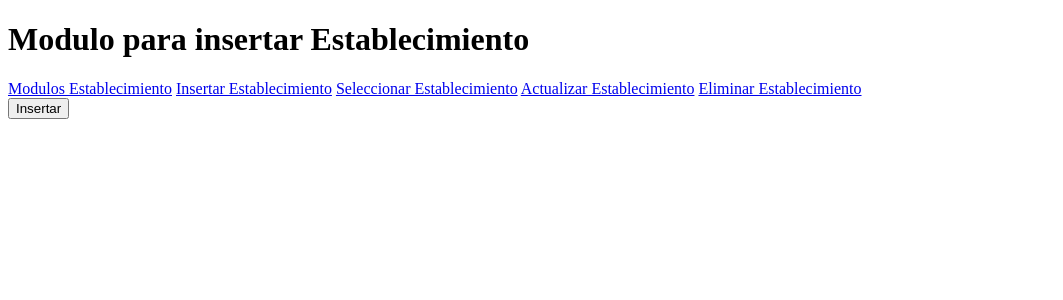
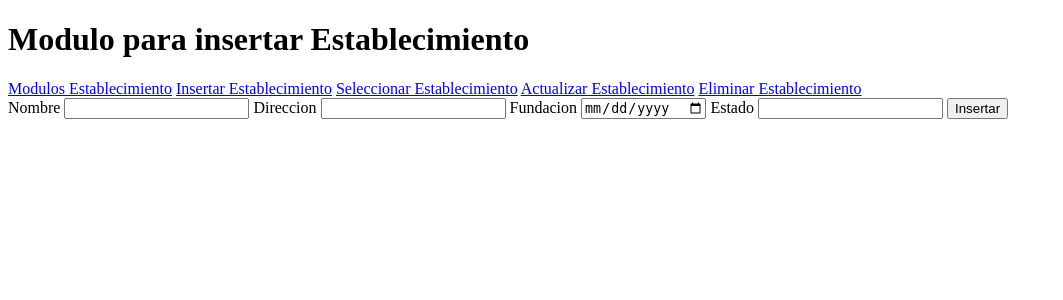
Before and after one commit to DevIran3/DjangoSchool, a Django app: page /Establecimiento/InsertarEstablecimiento/ in a window 1280 px wide. Shown: the top 300 px of the page, without its empty margins (0-1063 px from the left). Run offline with Django 3.2, Linux system fonts and the light colour scheme; parts of the project's set-up code (start-up, migrations or seed data) failed here and were passed over.

Commit message:
ViewEstablecimiento InsertEstablecimeinto POST usando name de las etiquetas html

```diff
--- a/Templates/TempEstablecimiento/InsertEstablecimiento.html
+++ b/Templates/TempEstablecimiento/InsertEstablecimiento.html
@@ -11,7 +11,14 @@
         {%if Error%}
             <h2>{{Error}}</h2>
         {%else%}
-            {{EstablecimientoForm.as_p}}
+            <label>Nombre</label>
+            <input type="text" name="nombre">
+            <label>Direccion</label>
+            <input type="text" name="direccion">
+            <label>Fundacion</label>
+            <input type="date" name="fundacion">
+            <label>Estado</label>
+            <input type="number" name="estado">
             <button type="submit">Insertar</button>
         {%endif%}
     </form>
```
